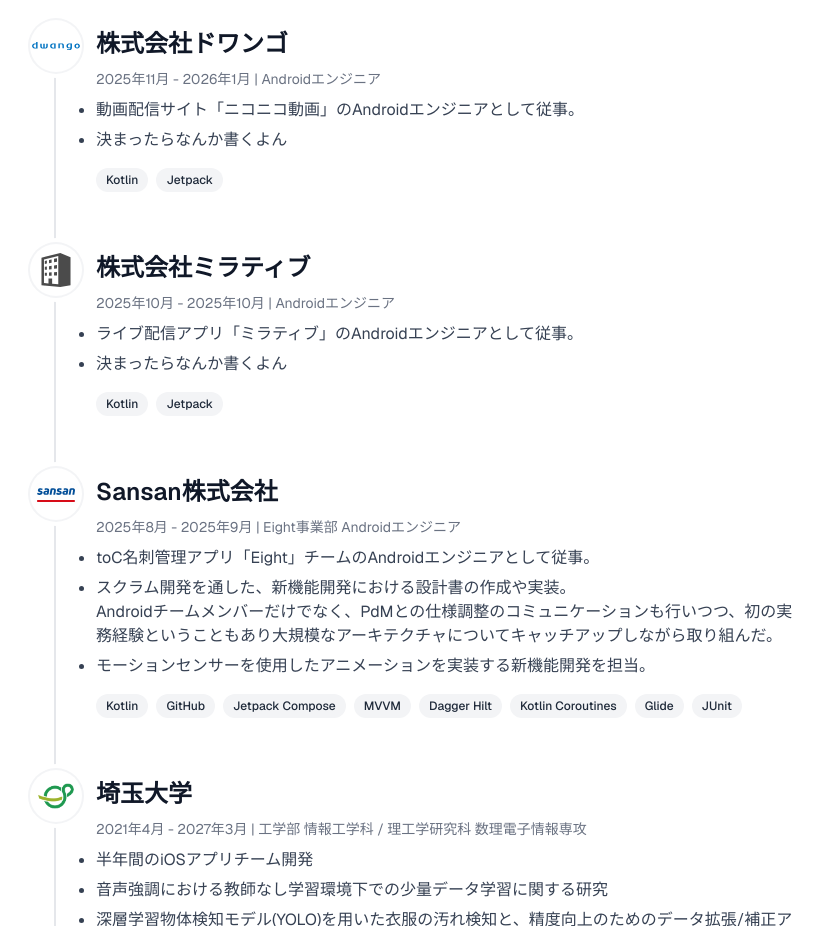
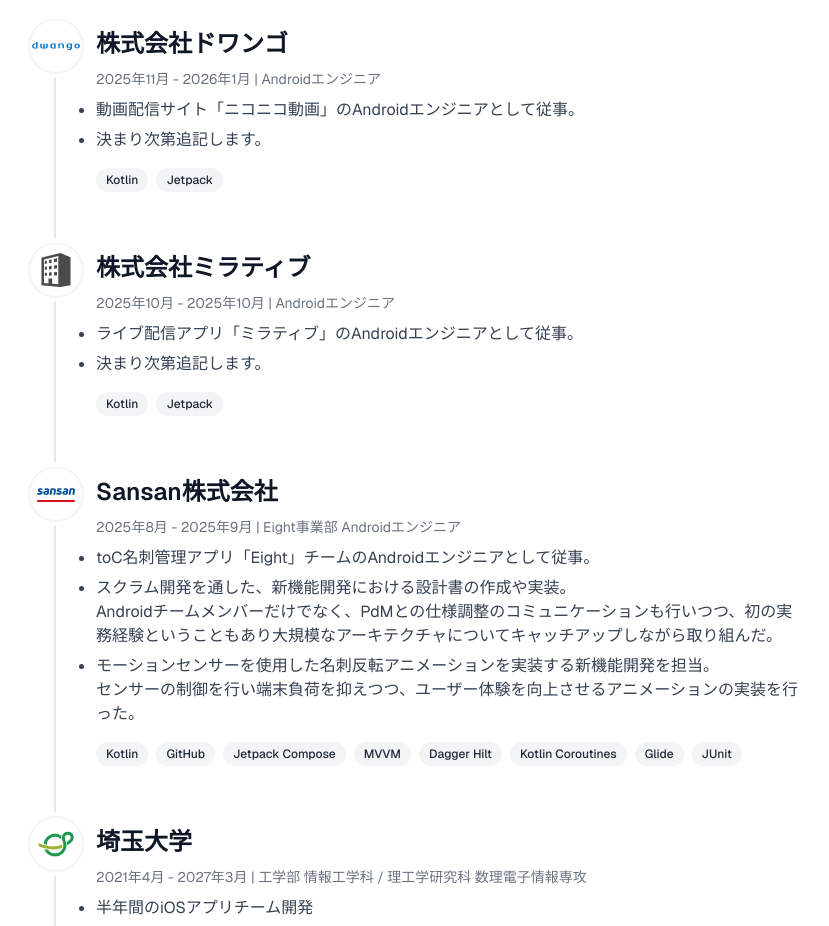
Before and after one commit to kyo1941/my-page, a Next.js app in the folder frontend/: page /profile in a window 1280 px wide. Shown: the part 720-1646 px from the top of the page, without its empty margins (210-1039 px from the left). Built offline with nearby package versions, Linux system fonts and the light colour scheme.

Commit message:
fix: 説明文を修正

```diff
--- a/frontend/src/app/data/career.ts
+++ b/frontend/src/app/data/career.ts
@@ -16,7 +16,7 @@
     position: 'Androidエンジニア',
     tasks: [
       '動画配信サイト「ニコニコ動画」のAndroidエンジニアとして従事。',
-      '決まったらなんか書くよん',
+      '決まり次第追記します。',
     ],
     technologies: ['Kotlin', 'Jetpack'],
   },
@@ -27,7 +27,7 @@
     position: 'Androidエンジニア',
     tasks: [
       'ライブ配信アプリ「ミラティブ」のAndroidエンジニアとして従事。',
-      '決まったらなんか書くよん',
+      '決まり次第追記します。',
     ],
     technologies: ['Kotlin', 'Jetpack'],
   },
@@ -39,7 +39,7 @@
     tasks: [
       'toC名刺管理アプリ「Eight」チームのAndroidエンジニアとして従事。',
       'スクラム開発を通した、新機能開発における設計書の作成や実装。\nAndroidチームメンバーだけでなく、PdMとの仕様調整のコミュニケーションも行いつつ、初の実務経験ということもあり大規模なアーキテクチャについてキャッチアップしながら取り組んだ。',
-      'モーションセンサーを使用したアニメーションを実装する新機能開発を担当。',
+      'モーションセンサーを使用した名刺反転アニメーションを実装する新機能開発を担当。\nセンサーの制御を行い端末負荷を抑えつつ、ユーザー体験を向上させるアニメーションの実装を行った。',
     ],
     technologies: [
       'Kotlin',
```
